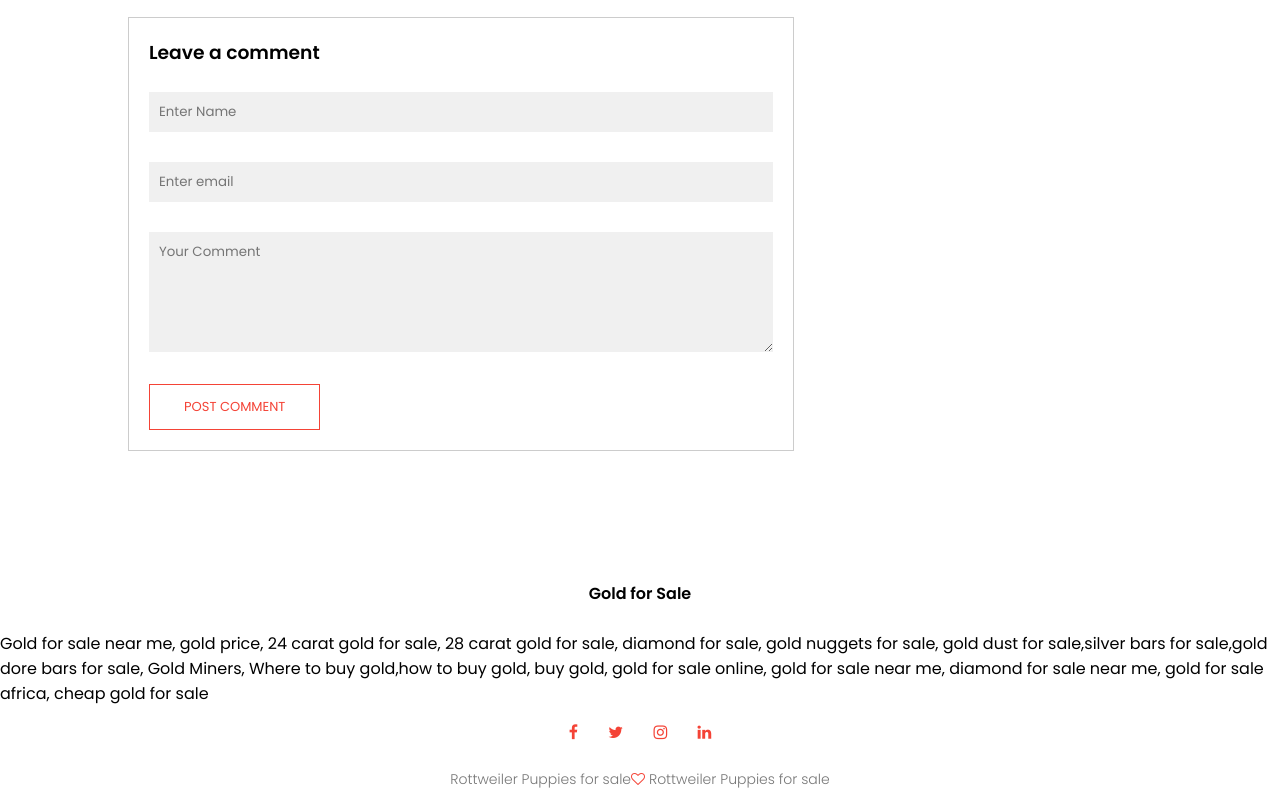
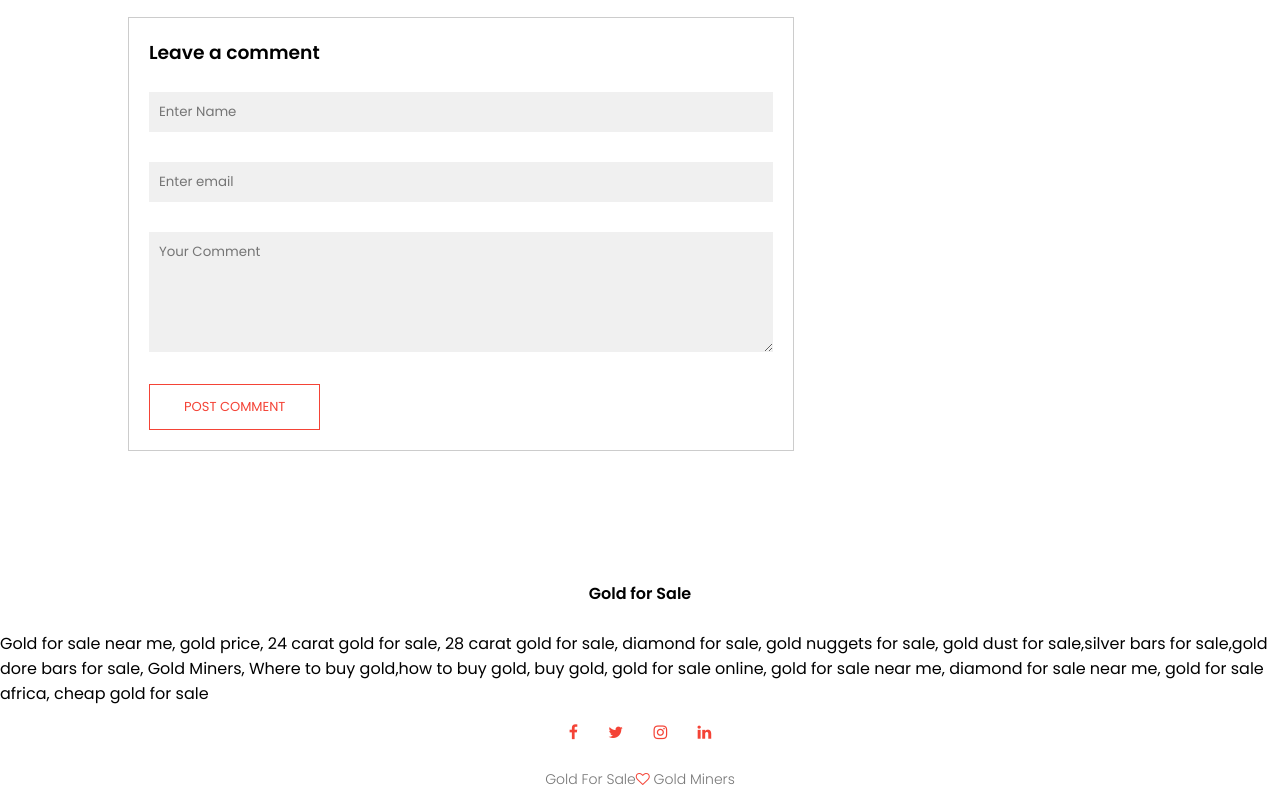
Before and after one commit to Achavibes/gold-miners, a plain HTML site: page blog.html in a window 1280 px wide. Shown: the part 7214-8014 px from the top of the page. Drawn offline with Linux system fonts and the light colour scheme.

Commit message:
Update blog.html

```diff
--- a/blog.html
+++ b/blog.html
@@ -282,7 +282,7 @@ Price of silver granules: 106.58$ each</p>
             <i class="fa fa-instagram"></i>
             <i class="fa fa-linkedin"></i>
         </div>
-        <p>Rottweiler Puppies for sale<i class="fa fa-heart-o"></i> Rottweiler Puppies for sale</p>
+        <p>Gold For Sale<i class="fa fa-heart-o"></i> Gold Miners</p>
 </section>
 
 
```
